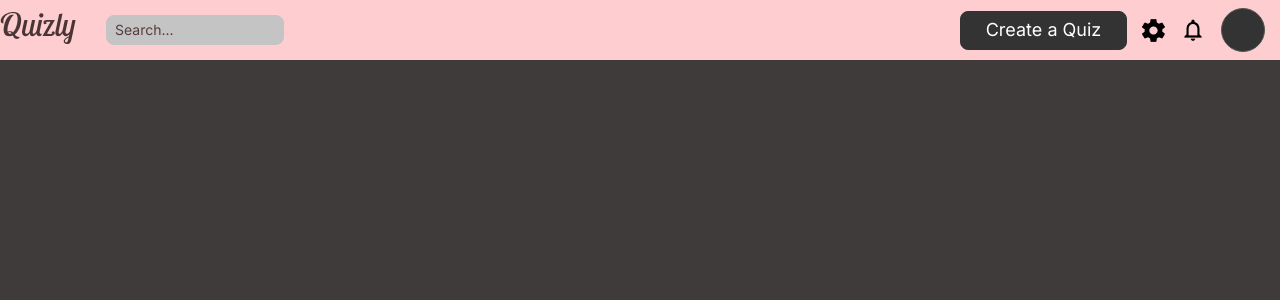
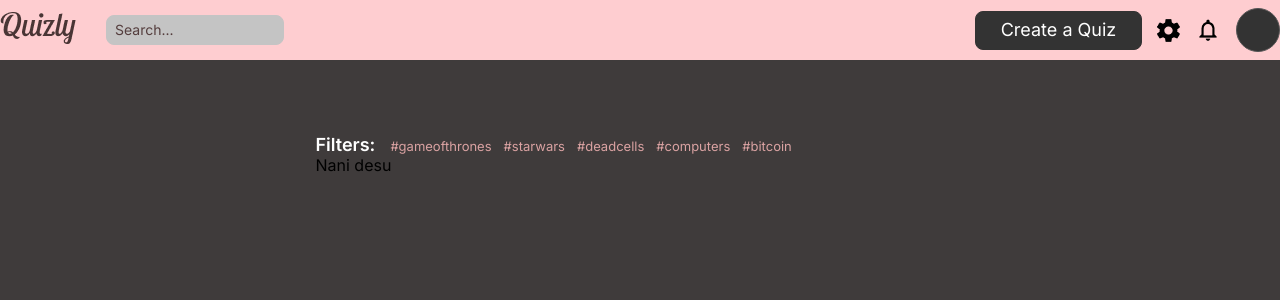
Before and after one commit to renzpulvira/quiz-mern, a React (Create React App) app: page / in a window 1280 px wide. Shown: the top 300 px of the page. Built offline with nearby package versions, Linux system fonts and the light colour scheme.

Commit message:
added static postsFilter component

```diff
--- a/src/components/MainHeader.jsx
+++ b/src/components/MainHeader.jsx
@@ -10,7 +10,7 @@ function MainHeader() {
 
   return (
     <header className="mainHeader">
-      <div className="mainHeader__container">
+      <div className="mainHeader__container globalContainer">
         <div className="mainHeader__left">
           <Link to="/">
             <img src={Logo} alt="" />
--- a/src/components/PostFilter.jsx
+++ b/src/components/PostFilter.jsx
@@ -11,9 +11,12 @@ export default function PostFilter() {
 
   return (
     <div className="filters">
-      {filterData.forEach((x) => {
-        return <div>{filterData[x]}</div>;
-      })}
+      <span>Filters: </span>
+      <ul>
+        {filterData.map((x) => (
+          <li>#{x}</li>
+        ))}
+      </ul>
     </div>
   );
 }
--- /dev/null
+++ b/src/components/Posts.jsx
@@ -0,0 +1,11 @@
+import React, { useState } from "react";
+
+export default function Posts() {
+  return (
+    <div className="posts">
+      <div className="postItem">
+        <span>Nani desu</span>
+      </div>
+    </div>
+  );
+}
--- a/src/css/_globals.scss
+++ b/src/css/_globals.scss
@@ -1,10 +1,19 @@
+.globalContainer {
+  width: 100%;
+  max-width: 1400px;
+  margin: 0 auto;
+}
+
+.postsContainer {
+  width: 100%;
+  max-width: 649px;
+  margin: 0 auto;
+}
+
 .mainHeader {
   background: $fakeWhite;
 
   &__container {
-    width: 100%;
-    max-width: 1400px;
-    margin: 0 auto;
     height: 60px;
 
     display: flex;
@@ -61,5 +70,6 @@
     background: #333;
     border-radius: 50%;
     border: 1px solid #555;
+    margin-right: 0;
   }
 }
--- a/src/css/_variables.scss
+++ b/src/css/_variables.scss
@@ -6,3 +6,4 @@ $dirtBlack: #333333;
 $fakeWhite: #fecdd0;
 $almostGray: #c4c4c4;
 $chocolate: #553e3e;
+$clay: #daa2a2;
--- /dev/null
+++ b/src/css/components/_filters.scss
@@ -0,0 +1,30 @@
+.filters {
+  display: flex;
+  align-items: center;
+}
+
+.filters > span {
+  color: #fff;
+  display: inline-block;
+  margin-right: 15px;
+  font-weight: 700;
+  font-size: 18px;
+}
+
+.filters ul {
+  padding: 0;
+  margin: 0;
+  display: inline-block;
+
+  li {
+    display: inline-block;
+    margin-right: 12px;
+    font-size: 13px;
+    color: $clay;
+    cursor: pointer;
+
+    &:last-child {
+      margin-right: 0;
+    }
+  }
+}
--- a/src/css/main.scss
+++ b/src/css/main.scss
@@ -6,3 +6,6 @@
 
 // Pages
 @import "./views/login";
+
+// Components
+@import "./components/filters";
--- a/src/views/Home.jsx
+++ b/src/views/Home.jsx
@@ -1,12 +1,16 @@
 import MainHeader from "../components/MainHeader";
 import PostFilter from "../components/PostFilter";
+import Posts from "../components/Posts";
 
 function Home() {
   document.body.style.backgroundColor = "#333;";
   return (
     <div className="Home">
       <MainHeader />
-      <PostFilter />
+      <div className="postsContainer" style={{ marginTop: 75 + "px" }}>
+        <PostFilter />
+        <Posts />
+      </div>
     </div>
   );
 }
```
Also changed, not shown: 1 other file (tests, documents, lock files or other folders).
